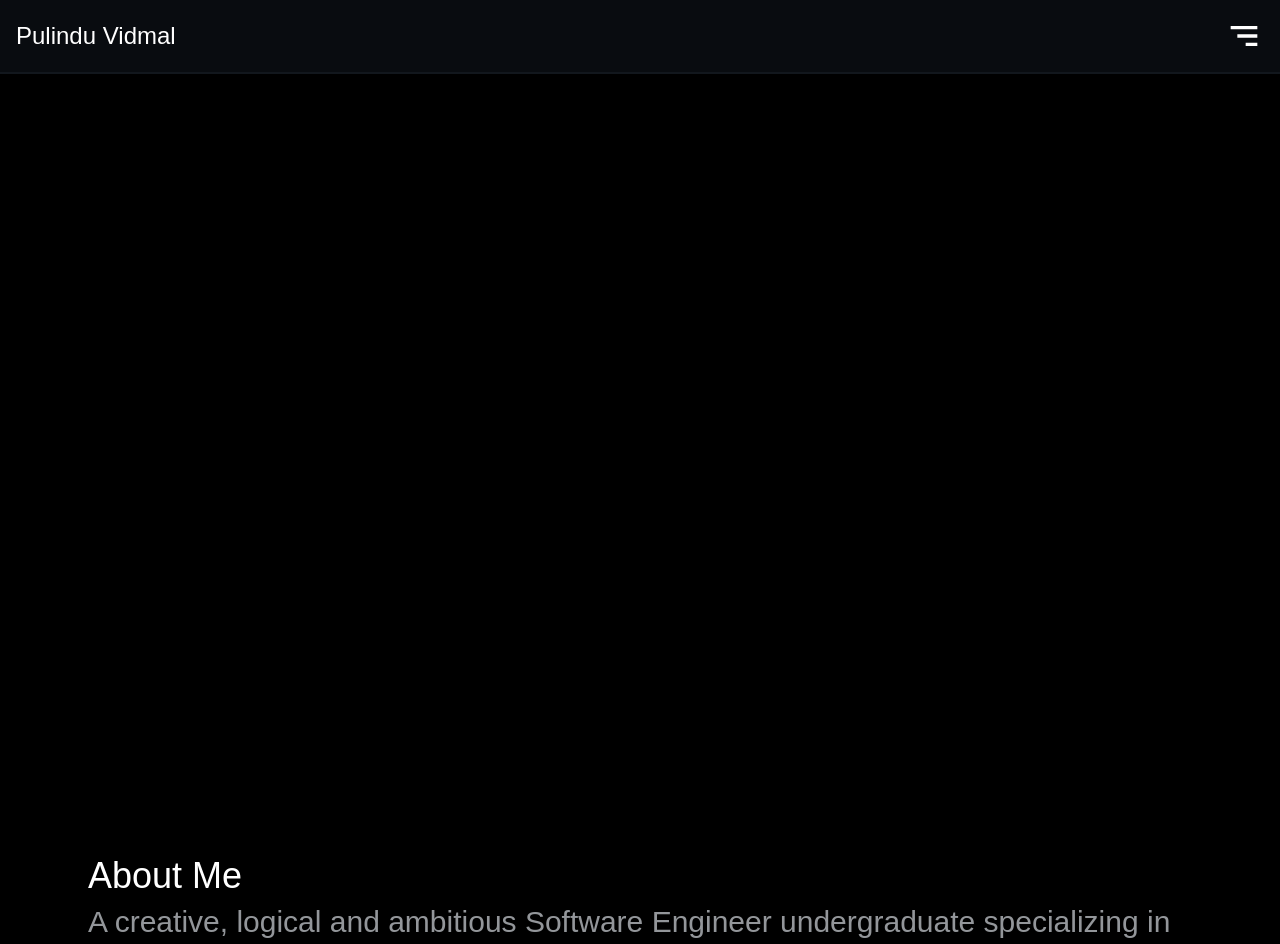
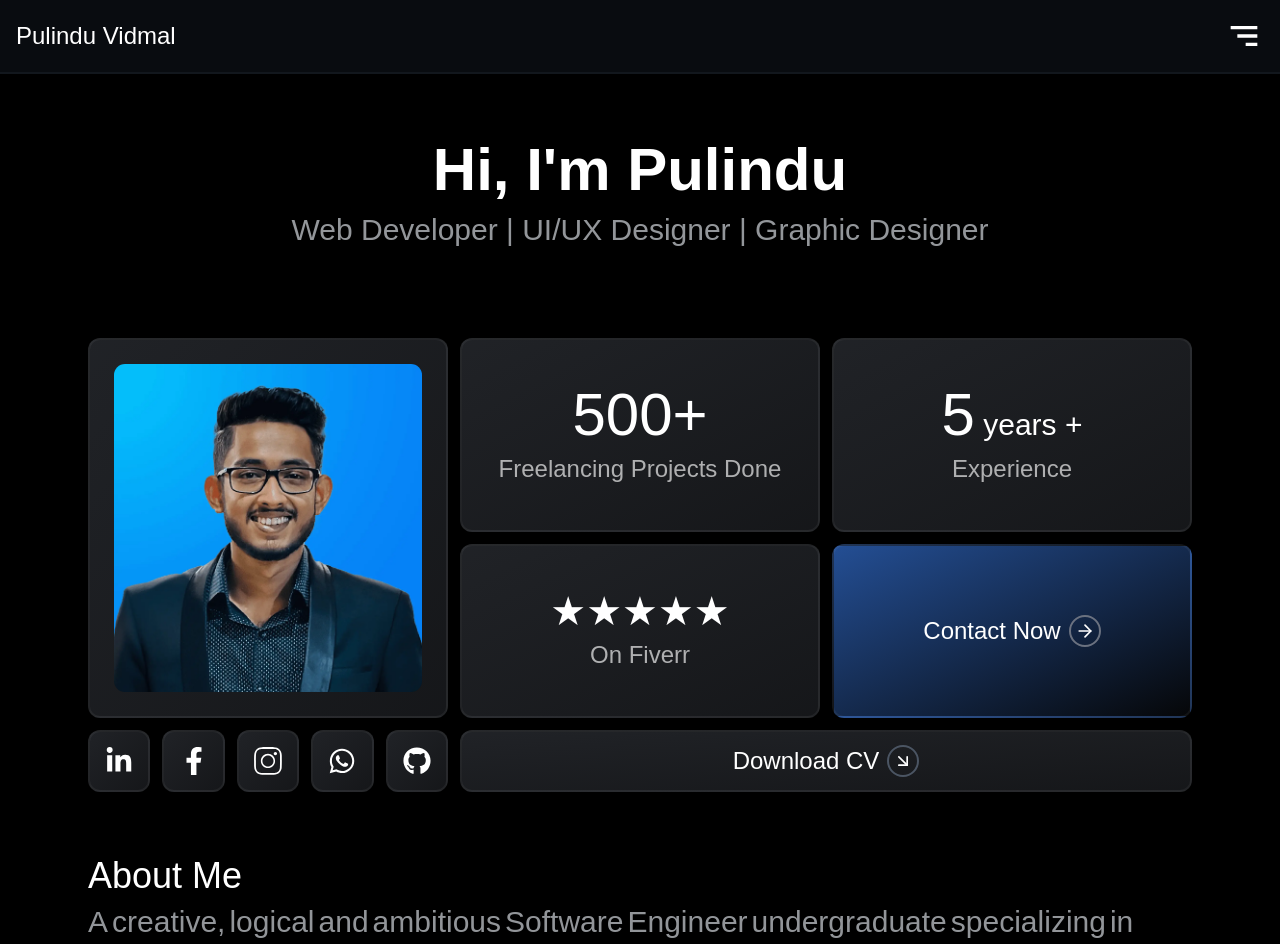
Before and after one commit to puliya2002/My-Portfolio-Website-, a React (Vite) app: page / in a window 1280 px wide. Shown: the top 944 px of the page. Built offline with nearby package versions, Linux system fonts and the light colour scheme; a web font is replaced by a local one.

Commit message:
animation issue fixed

```diff
--- a/package.json
+++ b/package.json
@@ -18,6 +18,7 @@
     "react": "^19.0.0",
     "react-dom": "^19.0.0",
     "react-icons": "^5.2.1",
+    "react-intersection-observer": "^9.16.0",
     "react-lazy-load-image-component": "^1.6.2",
     "react-router-dom": "^6.25.1"
   },
--- a/src/components/AboutMe.jsx
+++ b/src/components/AboutMe.jsx
@@ -1,35 +1,60 @@
-import React, { useEffect } from "react";
+import React from "react";
 import { motion } from "framer-motion";
 
 function AboutMe() {
-  const fadeInUp = {
-    hidden: { opacity: 0, y: 40 },
-    visible: { opacity: 1, y: 0 },
+  const sentence = {
+    hidden: { opacity: 1 },
+    visible: {
+      opacity: 1,
+      transition: {
+        staggerChildren: 0.005, // Extremely rapid stagger
+        delayChildren: 0.005, // Minimal initial delay
+      },
+    },
   };
 
+  const letter = {
+    hidden: { opacity: 0, y: 2 }, // Minimal vertical movement
+    visible: {
+      opacity: 1,
+      y: 0,
+      transition: {
+        duration: 0.1, // Very quick animation
+        ease: "anticipate", // Aggressive, dynamic easing
+      },
+    },
+  };
+
+  const text =
+    "A creative, logical and ambitious Software Engineer undergraduate specializing in Web Development and Graphic Design known for thinking outside the box and generating innovative ideas, thrive in collaborative environments, ensuring timely and excellent project delivery.";
+
   return (
-    <div className="d-container ">
+    <div className="d-container">
       <motion.h2
         initial="hidden"
         whileInView="visible"
         viewport={{ once: true }}
-        variants={fadeInUp}
-        transition={{ duration: 1, delay: 0.1 }}
+        variants={sentence}
+        className="text-start pb-2"
       >
-        <h2 className="text-start pb-2">About Me</h2>
+        About Me
       </motion.h2>
       <motion.p
         className="text-3xl text-gray-300/70 mb-4 text-start font-regular"
         initial="hidden"
         whileInView="visible"
         viewport={{ once: true }}
-        variants={fadeInUp}
-        transition={{ duration: 1, delay: 0.1 }}
+        variants={sentence}
       >
-        A creative, logical and ambitious Software Engineer undergraduate
-        specializing in Web Development and Graphic Design known for thinking outside the box and
-        generating innovative ideas, thrive in collaborative environments,
-        ensuring timely and excellent project delivery.
+        {text.split(" ").map((word, index) => (
+          <span key={index} className="inline-block mr-1">
+            {word.split("").map((char, i) => (
+              <motion.span key={i} variants={letter} className="inline-block">
+                {char}
+              </motion.span>
+            ))}
+          </span>
+        ))}
       </motion.p>
     </div>
   );
--- a/src/components/Hero.jsx
+++ b/src/components/Hero.jsx
@@ -1,4 +1,6 @@
-import React, { useEffect } from "react";
+import React from "react";
+import { motion } from "framer-motion";
+import { useNavigate } from "react-router-dom";
 import dpImage from "../assets/me.webp";
 import {
   FaFacebookF,
@@ -7,16 +9,11 @@ import {
   FaWhatsapp,
 } from "react-icons/fa";
 import { SlSocialInstagram } from "react-icons/sl";
-import { motion } from "framer-motion";
-import { FaArrowRightLong } from "react-icons/fa6";
 import { FiArrowDownRight, FiArrowRight } from "react-icons/fi";
-import { useNavigate } from "react-router-dom";
 import { LazyLoadImage } from "react-lazy-load-image-component";
-import 'react-lazy-load-image-component/src/effects/blur.css';
+import "react-lazy-load-image-component/src/effects/blur.css";
 
-
-
-
+// Updated animation variants to match the new style
 const fadeLeft = {
   initial: { opacity: 0, y: -50 },
   animate: { opacity: 1, y: 0, transition: { duration: 1, ease: "easeInOut" } },
@@ -24,7 +21,7 @@ const fadeLeft = {
 
 const fadeUp = {
   initial: { opacity: 0, y: -100 },
-  animate: { opacity: 1, y: 0, transition: { duration: 1, } },
+  animate: { opacity: 1, y: 0, transition: { duration: 1 } },
 };
 
 const springAnimation = {
@@ -39,6 +36,7 @@ const springAnimation = {
 };
 
 const Hero = () => {
+  const navigate = useNavigate();
 
   const handleDownload = () => {
     const link = document.createElement("a");
@@ -49,29 +47,32 @@ const Hero = () => {
     document.body.removeChild(link);
   };
 
-
-
-  const navigate = useNavigate();
-
   return (
     <section className="min-h-screen flex items-center">
       <div className="d-container z-10">
         <motion.h1
-          className="mb-3 mt-[80px]"
+          className="mb-3 mt-[80px] lg:mt-[50px]"
           initial="initial"
           animate="animate"
           variants={fadeLeft}
+          whileInView={{ opacity: 1, y: 0 }}
+          viewport={{ once: true }}
         >
           Hi, I'm Pulindu
         </motion.h1>
-        <motion.p
-          className="text-3xl mb-10 text-gray-300/70"
+
+        <motion.div
           initial="initial"
           animate="animate"
           variants={fadeUp}
+          whileInView={{ opacity: 1, y: 0 }}
+          viewport={{ once: true }}
         >
-          Web Developer | UI/UX Designer | Graphic Designer
-        </motion.p>
+          <p className="text-3xl mb-10 text-gray-300/70">
+            Web Developer | UI/UX Designer | Graphic Designer
+          </p>
+        </motion.div>
+
         <motion.div
           className="grid grid-col-1 sm:grid-cols-3 gap-3"
           initial="initial"
@@ -81,18 +82,23 @@ const Hero = () => {
           <motion.div
             className="hero-card row-span-2"
             variants={springAnimation}
+            whileInView={{ opacity: 1, scale: 1 }}
+            viewport={{ once: true }}
           >
             <LazyLoadImage
-              className="object-cover sm:max-h-100 w-screen p-6 rounded-[35px] "
+              className="object-cover sm:max-h-100 w-screen p-6 rounded-[35px]"
               src={dpImage}
               alt="profile"
               loading="lazy"
               effect="blur"
             />
           </motion.div>
+
           <motion.div
             className="h-40 sm:h-auto hero-card p-2"
             variants={springAnimation}
+            whileInView={{ opacity: 1, scale: 1 }}
+            viewport={{ once: true }}
           >
             <div>
               <p className="text-6xl">500+</p>
@@ -101,30 +107,39 @@ const Hero = () => {
               </p>
             </div>
           </motion.div>
+
           <motion.div
-            className="h-40 sm:h-auto hero-card p-2"
+            className="h-40 md:h-auto hero-card p-2"
             variants={springAnimation}
+            whileInView={{ opacity: 1, scale: 1 }}
+            viewport={{ once: true }}
           >
             <div>
               <p className="text-6xl">
-                4<span className="text-3xl"> years +</span>
+                5<span className="text-3xl"> years +</span>
               </p>
               <p className="text-2xl pt-2 opacity-65">Experience</p>
             </div>
           </motion.div>
+
           <motion.div
-            className="h-40 sm:h-auto hero-card p-2"
+            className="h-40 md:h-auto hero-card p-2"
             variants={springAnimation}
+            whileInView={{ opacity: 1, scale: 1 }}
+            viewport={{ once: true }}
           >
             <div>
               <p className="text-[40px] md:text-[40px] sm:text-4xl">★★★★★</p>
               <p className="text-2xl pt-2 opacity-65">On Fiverr</p>
             </div>
           </motion.div>
+
           <motion.div
-            className="h-40 sm:h-auto hero-card click cursor-pointer p-2"
-            whileHover={{ scale: "0.9" }}
+            className="h-40 sm:h-auto hero-card click cursor-pointer p-2 "
+            whileHover={{ scale: 0.95 }}
             variants={springAnimation}
+            whileInView={{ opacity: 1, scale: 1 }}
+            viewport={{ once: true }}
             onClick={() => navigate("/contact")}
           >
             <div className="flex-row flex justify-between items-center">
@@ -134,64 +149,87 @@ const Hero = () => {
               </div>
             </div>
           </motion.div>
-          <motion.div variants={springAnimation}>
+
+          <motion.div
+            variants={springAnimation}
+            whileInView={{ opacity: 1, scale: 1 }}
+            viewport={{ once: true }}
+          >
             <div className="grid grid-cols-5 gap-3 sm:gap-1 md:gap-3">
               <a
-                href="https://www.linkedin.com/in/pulindu-vidmal-57a7851a4/ "
+                href="https://www.linkedin.com/in/pulindu-vidmal-57a7851a4/"
                 target="_blank"
+                rel="noreferrer"
               >
                 <motion.div
                   className="hero-card aspect-square cursor-pointer p-2"
-                  whileHover={{ scale: "0.9" }}
+                  whileHover={{ scale: 0.9 }}
                 >
-                  <FaLinkedinIn className="h-7 w-7 " />
+                  <FaLinkedinIn className="h-7 w-7" />
                 </motion.div>
               </a>
+
               <a
-                href="https://web.facebook.com/pulindu.vidmal.10 "
+                href="https://web.facebook.com/pulindu.vidmal.10"
                 target="_blank"
+                rel="noreferrer"
               >
                 <motion.div
                   className="hero-card cursor-pointer aspect-square p-2"
-                  whileHover={{ scale: "0.9" }}
+                  whileHover={{ scale: 0.9 }}
                 >
-                  <FaFacebookF className="h-7 w-7 " />
+                  <FaFacebookF className="h-7 w-7" />
                 </motion.div>
               </a>
+
               <a
                 href="https://www.instagram.com/p_u_l_i_y_a_official/"
                 target="_blank"
+                rel="noreferrer"
               >
                 <motion.div
                   className="hero-card cursor-pointer aspect-square p-2"
-                  whileHover={{ scale: "0.9" }}
+                  whileHover={{ scale: 0.9 }}
                 >
                   <SlSocialInstagram className="h-7 w-7" />
                 </motion.div>
               </a>
-              <a href="https://wa.me/qr/GGBM57BKKRIKL1 " target="_blank">
+
+              <a
+                href="https://wa.me/qr/GGBM57BKKRIKL1"
+                target="_blank"
+                rel="noreferrer"
+              >
                 <motion.div
                   className="hero-card cursor-pointer aspect-square p-2"
-                  whileHover={{ scale: "0.9" }}
+                  whileHover={{ scale: 0.9 }}
                 >
                   <FaWhatsapp className="h-7 w-7" />
                 </motion.div>
               </a>
-              <a href="https://github.com/puliya2002 " target="_blank">
+
+              <a
+                href="https://github.com/puliya2002"
+                target="_blank"
+                rel="noreferrer"
+              >
                 <motion.div
                   className="hero-card cursor-pointer aspect-square p-2"
-                  whileHover={{ scale: "0.9" }}
+                  whileHover={{ scale: 0.9 }}
                 >
                   <FaGithub className="h-7 w-7" />
                 </motion.div>
               </a>
             </div>
           </motion.div>
+
           <motion.div
             className="gap-3 hero-card sm:col-span-2 h-[85px] sm:h-auto cursor-pointer"
             variants={springAnimation}
+            whileHover={{ scale: 0.95 }}
             onClick={handleDownload}
-            whileHover={{ scale: "0.95" }}
+            whileInView={{ opacity: 1, scale: 1 }}
+            viewport={{ once: true }}
           >
             <div className="flex-row flex justify-between items-center p-2">
               <p className="text-2xl">Download CV</p>
--- a/src/components/Projects.jsx
+++ b/src/components/Projects.jsx
@@ -5,20 +5,18 @@ import { motion } from "framer-motion";
 
 function Projects() {
   const fadeInUp = {
-    hidden: { opacity: 0, y: 40 },
+    hidden: { opacity: 0, y: 30 },
     visible: { opacity: 1, y: 0 },
-
   };
 
   return (
     <div className="d-container">
       <motion.div
-
         initial="hidden"
         whileInView="visible"
         viewport={{ once: true }}
         variants={fadeInUp}
-            transition={{ duration: 1, delay: 0.1 }}
+        transition={{ duration: 0.6, delay: 0.05 }}
       >
         <h2 className="pb-7">Projects</h2>
       </motion.div>
@@ -31,7 +29,7 @@ function Projects() {
             whileInView="visible"
             viewport={{ once: true }}
             variants={fadeInUp}
-            transition={{ duration: 1, delay: item.id * 0.1 }}
+            transition={{ duration: 0.6, delay: item.id * 0.05 }}
           >
             <ProjectCard
               id={item.id}
--- a/src/index.css
+++ b/src/index.css
@@ -77,7 +77,7 @@ border-white/5 border-2 rounded-xl shadow
 
 .click{
   @apply
-  bg-gradient-to-br from-blue-500/50  to-gray-700/10 to-gray-700/10
+  bg-gradient-to-br from-blue-500/60  to-gray-700/10 to-gray-700/10
 
   hover:bg-gradient-to-br hover:from-blue-500/30 hover:to-blue-500/50
   hover:border-gray-700 hover:shadow-lg
```
Also changed, not shown: src/components/ContctPage.jsx (+43 -24 lines), 1 other file (tests, documents, lock files or other folders). Lines whose indentation alone changed are shown as unchanged.
